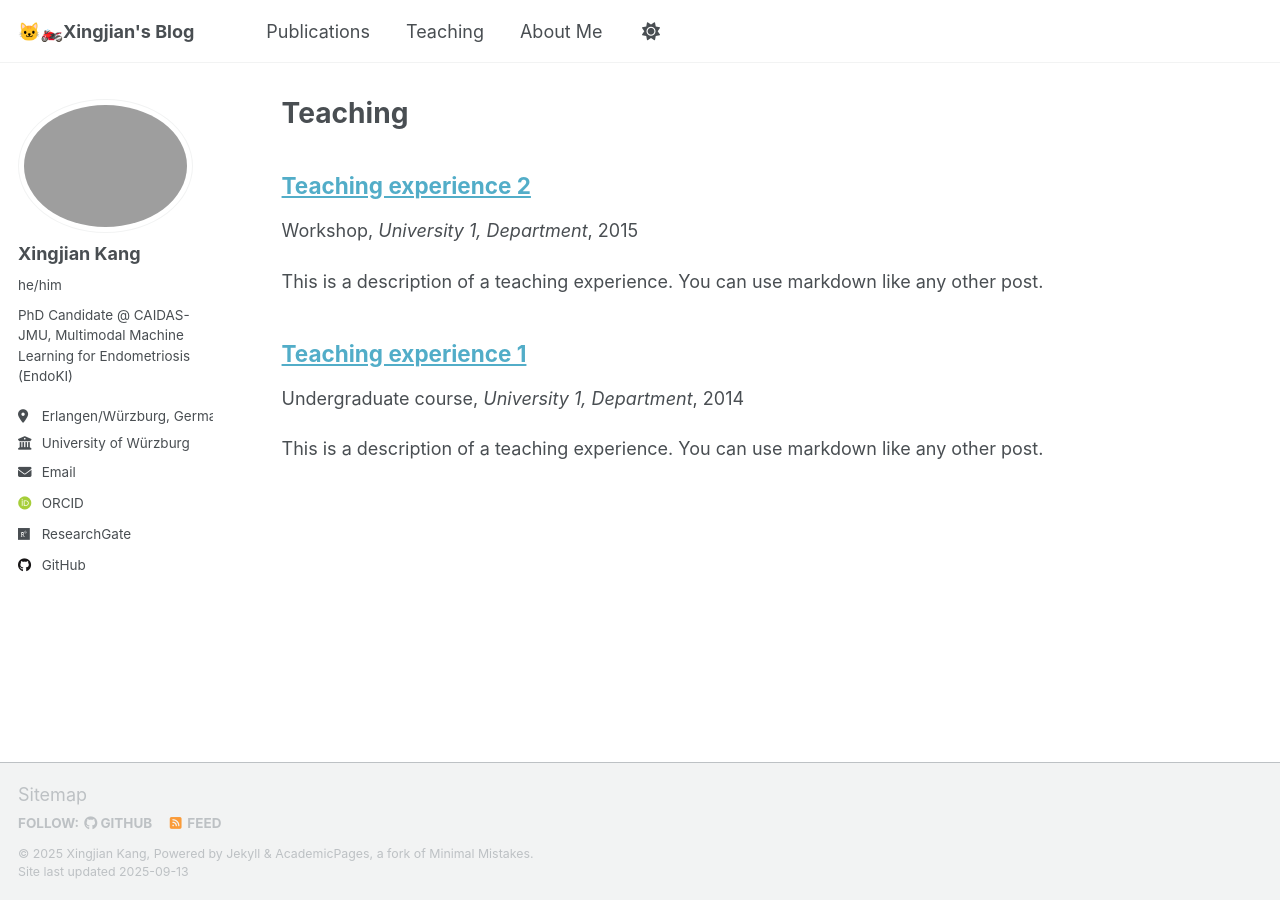
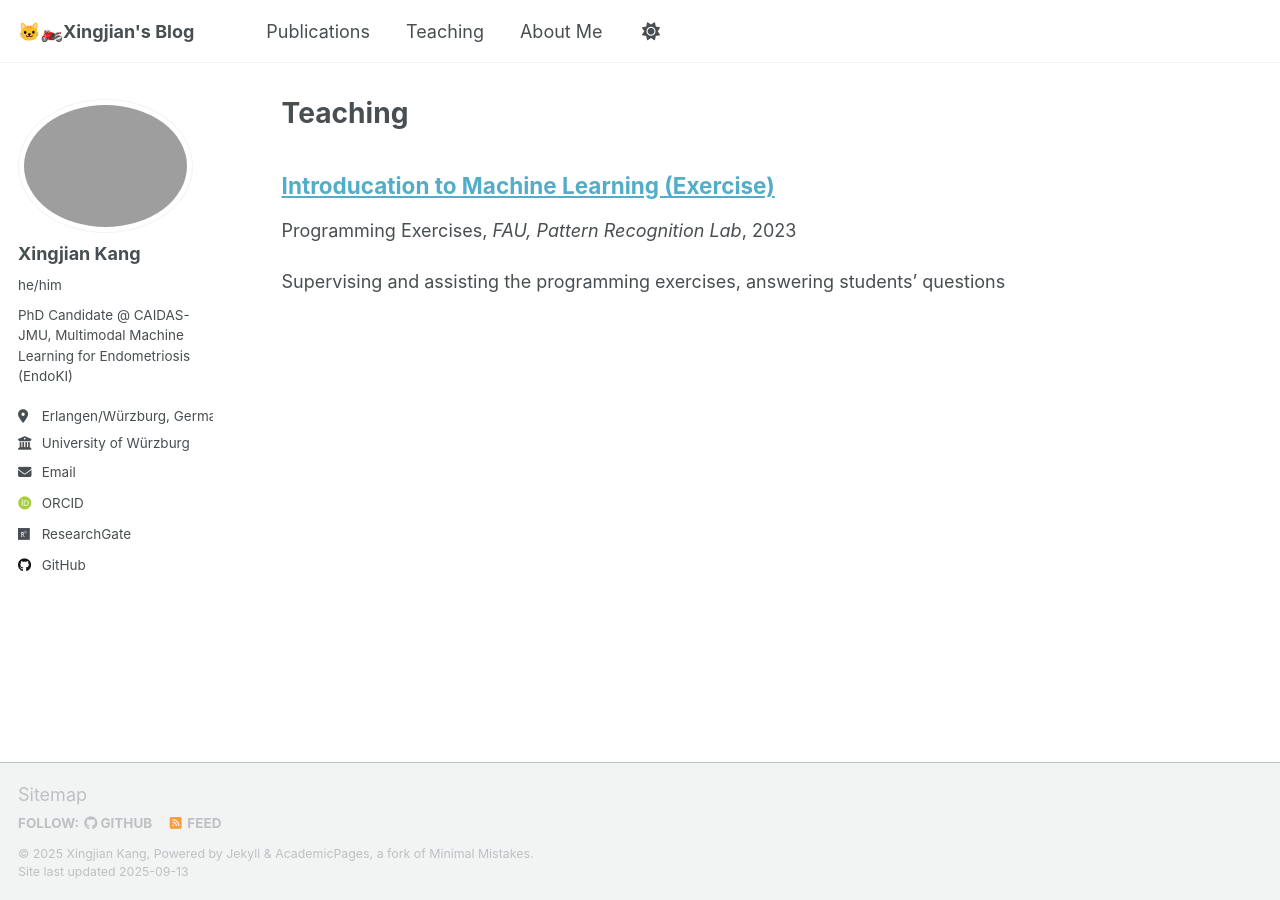
Before and after one commit to TrevorKang/TrevorKang.github.io, a Jekyll site: the page built from _pages/teaching.html, in a window 1280 px wide. Built offline with Jekyll 4.4.1, drawn with Linux system fonts in a browser that asks for light colours; some web fonts are replaced; a script that is not in the unit is left out.

Commit message:
change teaching

```diff
--- a/_teaching/2014-spring-teaching-1.md
+++ /dev/null
@@ -1,20 +0,0 @@
----
-title: "Teaching experience 1"
-collection: teaching
-type: "Undergraduate course"
-permalink: /teaching/2014-spring-teaching-1
-venue: "University 1, Department"
-date: 2014-01-01
-location: "City, Country"
----
-
-This is a description of a teaching experience. You can use markdown like any other post.
-
-Heading 1
-======
-
-Heading 2
-======
-
-Heading 3
-======
--- a/_teaching/2015-spring-teaching-2.md
+++ /dev/null
@@ -1,20 +0,0 @@
----
-title: "Teaching experience 2"
-collection: teaching
-type: "Workshop"
-permalink: /teaching/2015-spring-teaching-1
-venue: "University 1, Department"
-date: 2015-01-01
-location: "City, Country"
----
-
-This is a description of a teaching experience. You can use markdown like any other post.
-
-Heading 1
-======
-
-Heading 2
-======
-
-Heading 3
-======
--- /dev/null
+++ b/_teaching/teaching-1.md
@@ -0,0 +1,11 @@
+---
+title: "Introducation to Machine Learning (Exercise)"
+collection: teaching
+type: "Programming Exercises"
+permalink: /teaching/teaching-1
+venue: "FAU, Pattern Recognition Lab"
+date: 2023-04-01
+location: "Erlangen"
+---
+
+Supervising and assisting the programming exercises, answering students' questions
```
Also changed, not shown: _pages/about.md (+4 -0 lines).
